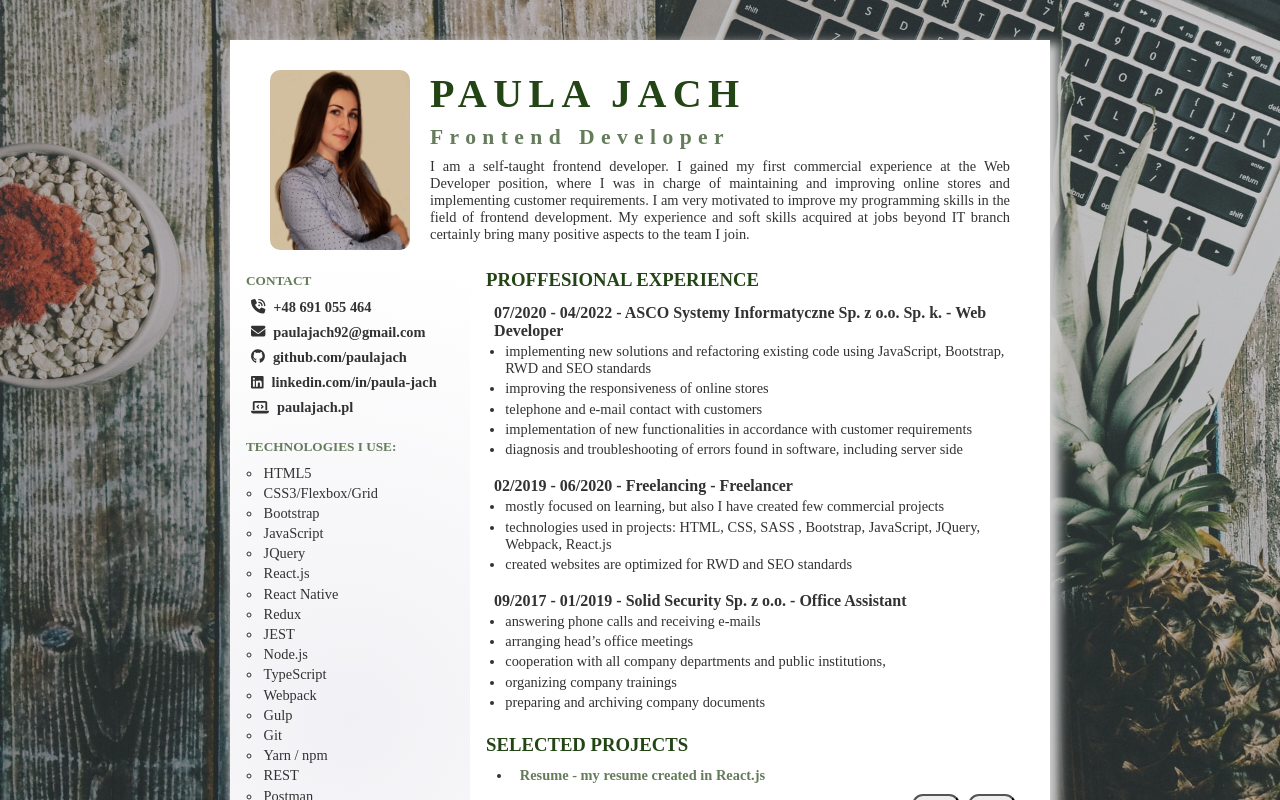
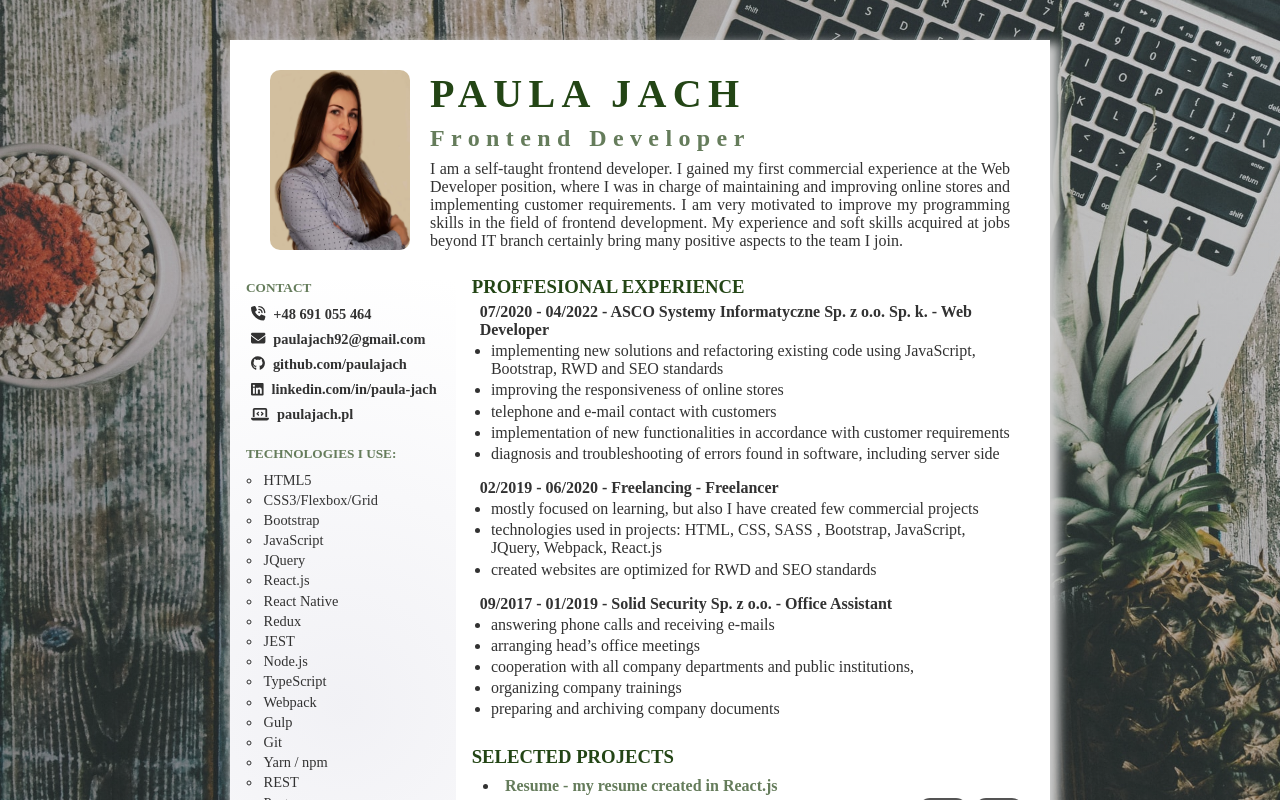
Before and after one commit to PaulaJach/paula-jach-resume, a React (Create React App) app: page / in a window 1280 px wide. Built offline with nearby package versions, Linux system fonts and the light colour scheme.

Commit message:
added media print in order to adjustementing resume for print

```diff
--- a/src/components/Resume/AsideContent/Contact.js
+++ b/src/components/Resume/AsideContent/Contact.js
@@ -30,6 +30,9 @@ const ContactWrapper = styled.li`
     align-items: left;
     :visited {
       color: ${setColor.primaryColor};
+    }
+    @media print {
+      font-size: 0.7rem;
     }
   }
 `;
--- a/src/components/Resume/Competences/CompetenceItems/ProjectItem.js
+++ b/src/components/Resume/Competences/CompetenceItems/ProjectItem.js
@@ -6,6 +6,7 @@ const StyledDescription = styled.div`
   font-weight: bold;
   display: inline-block;
   color: ${setColor.headingColor};
+  margin-bottom: 0.2rem;
   button {
     display: inline-block;
   }
@@ -29,6 +30,10 @@ const StyledButtons = styled.div`
       transform: scale(1.2);
       transition: background-color 0.7s ease 0s;
       background-color: ${setColor.headingColor};
+    }
+
+    @media print {
+      padding: 0.1rem 0.2rem;
     }
   }
 `;
--- a/src/components/Resume/Competences/CompetenceItems/WorkItem.js
+++ b/src/components/Resume/Competences/CompetenceItems/WorkItem.js
@@ -2,7 +2,11 @@ import styled from "styled-components";
 import CompetenceItemContainer from "../../../UI/CompetenceItemContainer";
 
 const WorkItemList = styled.ul`
-  padding: 0.5rem;
+  padding: 0 0.5rem;
+  margin-bottom: 1rem;
+  @media print {
+    margin-bottom: 0.2rem;
+  }
 `;
 
 const WorkItem = ({ work }) => {
--- a/src/components/Resume/CvContainer.js
+++ b/src/components/Resume/CvContainer.js
@@ -12,6 +12,16 @@ const Wrapper = styled.div`
   box-shadow: 5px 7px 10px 4px #ccc;
   display: flex;
   flex-direction: column;
+
+  @media print {
+    top: 0;
+    width: 100vw;
+    height: 100vh;
+    border: 1px solid #234515;
+    box-shadow: none;
+    margin: 0 auto;
+    overflow: hidden;
+  }
 `;
 
 const CvContainer = () => {
--- a/src/components/Resume/Footer.js
+++ b/src/components/Resume/Footer.js
@@ -5,10 +5,15 @@ const FooterWrapper = styled.footer`
   ${setColor.secondaryColor};
   p {
     text-align: justify;
-    padding: 0.5rem 1rem;
+    padding: 0.5rem;
     margin: 0.5rem;
     color: ${setColor.footerColor};
     font-size: 0.7rem;
+  }
+  @media print {
+    position: absolute;
+    bottom: 0;
+    font-size: 0.6rem;
   }
 `;
 
--- a/src/components/Resume/Header.js
+++ b/src/components/Resume/Header.js
@@ -35,7 +35,10 @@ const Description = styled.section`
   text-align: justify;
   flex-direction: column;
   color: ${setColor.primaryColor};
-  font-size: 0.9rem;
+  font-size: 1rem;
+  @media print {
+    font-size: 0.8rem;
+  }
 `;
 
 const Header = () => {
--- a/src/components/UI/AsideDetailContainer.js
+++ b/src/components/UI/AsideDetailContainer.js
@@ -1,12 +1,15 @@
 import styled from "styled-components";
 
 const AsideDetailContainer = styled.ul`
-  margin-bottom: 1rem;
+  margin-bottom: 0.4rem;
   li {
     padding: 0.1rem;
     margin-left: 1rem;
     list-style-type: circle;
     font-size: 0.9rem;
+    @media print {
+      padding: 0;
+    }
   }
 `;
 
--- a/src/components/UI/CompetenceItemContainer.js
+++ b/src/components/UI/CompetenceItemContainer.js
@@ -2,9 +2,10 @@ import styled from "styled-components";
 
 const CompetenceItemContainer = styled.li`
   margin: 0.2rem 0.7rem;
-  font-size: 0.9rem;
-  div {
-    margin: 0.2rem;
+  font-size: 1rem;
+  @media print {
+    margin: 0.1rem 0.5rem;
+    font-size: 0.9rem;
   }
 `;
 
```
